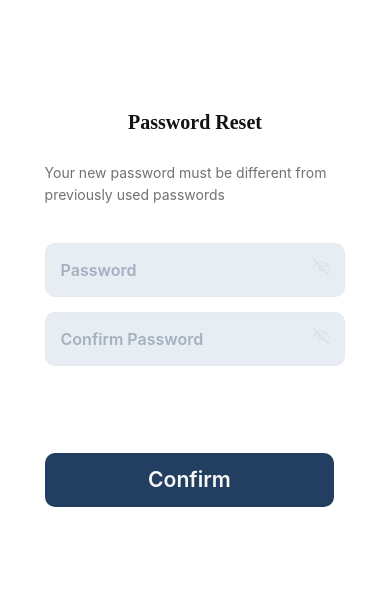
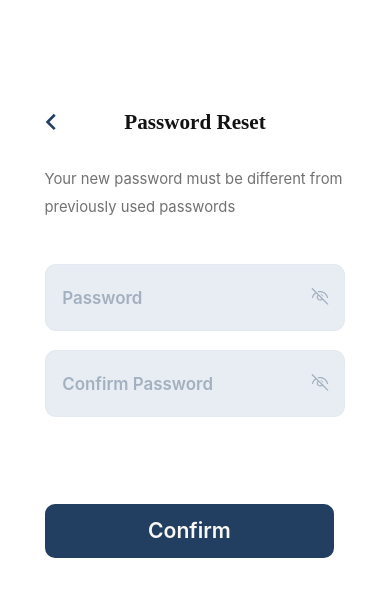
Before and after one commit to Sakthi1674/Kubyn, a React Native app: screen /PasswordReset in a window 390 px wide. Shown: the top 596 px of the page. Built offline with nearby package versions, Linux system fonts and the light colour scheme.

Commit message:
Third-commits

```diff
--- a/src/screens/createaccount/CreateAccount.tsx
+++ b/src/screens/createaccount/CreateAccount.tsx
@@ -320,7 +320,7 @@ const styles = StyleSheet.create({
     color: "#223F61",
     paddingHorizontal: scale(15),
   },
-  passwordContainer: { position: "relative", width: 290 },
+  passwordContainer: {width: 260 },
   inputBoxPassword: {
     width: scale(260),
     height: verticalScale(45),
@@ -328,14 +328,19 @@ const styles = StyleSheet.create({
     borderWidth: 1,
     borderColor: "#E3E9F1CC",
     backgroundColor: "#E3E9F1CC",
-    fontFamily: "Avenir LT Std",
+    fontFamily: "Avenir LT Std 65 Medium",
     fontWeight: "600",
     fontSize: moderateScale(16),
     lineHeight: verticalScale(20),
     color: "#223F61",
     paddingHorizontal: scale(15),
   },
-  eyeIcon: { position: "absolute", right: scale(15), top: verticalScale(15) },
+  eyeIcon: {
+    position: "absolute",
+    right: scale(15),
+    top: "50%",
+    transform: [{ translateY: -moderateScale(5) }], // adjusts nicely across devices
+  },
   termsErrorContainer: {
     width: scale(250),
     marginTop: verticalScale(15),
--- a/src/screens/forgetpassword/ForgetPasswordOtp.tsx
+++ b/src/screens/forgetpassword/ForgetPasswordOtp.tsx
@@ -135,76 +135,76 @@ const styles = StyleSheet.create({
   },
   backButton: {
     position: "absolute",
-        left: scale(0),
-        top: verticalScale(2),
+    left: scale(5),
+    top: verticalScale(5),
   },
   heading: {
     fontFamily: "Kollektif",
     fontWeight: "700",
-        fontSize: 20,
-        lineHeight: 20,
+    fontSize: moderateScale(20),
+    lineHeight: verticalScale(20),
     color: "#121212",
     textAlign: "center",
   },
   textContainer: {
-        marginTop: 10,
+    marginTop: verticalScale(10),
   },
   instructionText: {
-        fontFamily: "Avenir LT Std 45 Book", // or "AvenirLTStd-Book" if using a separate font file
-        fontWeight: "300",           // closest to 350
-        fontSize: 14,
-        lineHeight: 22,
+    fontFamily: "Avenir LT Std 45 Book",
+    fontWeight: "300",
+    fontSize: moderateScale(14),
+    lineHeight: verticalScale(22),
     letterSpacing: 0,
     color: "rgba(18, 18, 18, 0.6)",
   },
   emailText: {
     fontFamily: "Avenir LT Std 45 Book",
     fontWeight: "600",
-        fontSize: 16,
-        lineHeight: 25,
+    fontSize: moderateScale(16),
+    lineHeight: verticalScale(25),
     color: "#121212",
     opacity: 0.6,
-        marginTop: 4,
+    marginTop: verticalScale(4),
   },
   otpLabel: {
     fontFamily: "Avenir LT Std 65 Medium",
     fontWeight: "600",
-        fontSize: 20,
-        lineHeight: 31,
+    fontSize: moderateScale(20),
+    lineHeight: verticalScale(31),
     color: "#121212",
     textAlign: "left",
-        marginTop: 25,
+    marginTop: verticalScale(25),
   },
   otpContainer: {
     flexDirection: "row",
     justifyContent: "center",
-        gap: 19,
-        marginTop: 20,
+    gap: scale(19),
+    marginTop: verticalScale(20),
   },
   otpBox: {
-        width: 54,
-        height: 54,
-        borderRadius: 10,
-        borderBottomWidth: 1,
+    width: scale(54),
+    height: scale(54),
+    borderRadius: scale(10),
+    borderBottomWidth: scale(1),
     borderColor: "rgba(34,63,97,0.35)",
     backgroundColor: "#E3E9F1CC",
     textAlign: "center",
     fontFamily: "Avenir LT Std 65 Medium",
     fontWeight: "600",
-        fontSize: 24,
+    fontSize: moderateScale(24),
     color: "#223F61",
   },
   errorText: {
     fontFamily: "Avenir LT Std 55 Roman",
     fontWeight: "400",
-        fontSize: 12,
-        lineHeight: 19,
+    fontSize: moderateScale(12),
+    lineHeight: verticalScale(19),
     color: "#E74C3C",
     alignSelf: "flex-end",
-        marginTop: 6,
+    marginTop: verticalScale(6),
   },
   errorWrapper: {
-        height: verticalScale(20), // ⬅ keeps layout stable
+    height: verticalScale(20), // keeps layout stable
     justifyContent: "flex-end",
     alignItems: "flex-end",
     width: "95%",
@@ -219,16 +219,16 @@ const styles = StyleSheet.create({
   infoText: {
     fontFamily: "Avenir LT Std 45 Book",
     fontWeight: "300",
-        fontSize: 16,
-        lineHeight: 25,
+    fontSize: moderateScale(16),
+    lineHeight: verticalScale(25),
     letterSpacing: 0,
     color: "rgba(18, 18, 18, 0.59)",
   },
   resendText: {
     fontFamily: "Avenir LT Std 65 Medium",
     fontWeight: "600",
-        fontSize: 16,
-        lineHeight: 16,
+    fontSize: moderateScale(16),
+    lineHeight: verticalScale(16),
     letterSpacing: 0,
     color: "#223F61",
   },
--- a/src/screens/forgetpassword/PasswordReset.tsx
+++ b/src/screens/forgetpassword/PasswordReset.tsx
@@ -40,6 +40,7 @@ const PasswordReset: React.FC = () => {
                     onPress={() => navigation.goBack()}
                     style={styles.backButton}
                 >
+                     <BackWard width={scale(10)} height={verticalScale(16)} color="#223F61" />
                 </TouchableOpacity>
                 <Text style={styles.heading}>Password Reset</Text>
             </View>
@@ -127,19 +128,19 @@ const styles = StyleSheet.create({
   backButton: {
     position: "absolute",
     left: scale(0),
-    top: verticalScale(2)
+    top: verticalScale(0),
   },
   heading: {
     fontFamily: "Kollektif-Bold",
     fontWeight: "700",
-        fontSize: 20,
-        lineHeight: 20,
+    fontSize: moderateScale(20),
+    lineHeight: moderateScale(20),
     color: "#121212",
-        marginBottom: scale(27),
-        textAlign:"center",
+    marginBottom: verticalScale(27),
+    textAlign: "center",
   },
   errorWrapper: {
-        height: verticalScale(20), // ⬅ keeps layout stable
+    height: verticalScale(20), // keeps layout stable
     justifyContent: "flex-end",
     alignItems: "flex-end",
     width: "100%",
@@ -148,39 +149,49 @@ const styles = StyleSheet.create({
   instructionText: {
     fontFamily: "Avenir LT Std 45 Book",
     fontWeight: "400",
-        fontSize: 14,
-        lineHeight: 22,
+    fontSize: moderateScale(14),
+    lineHeight: verticalScale(22),
     letterSpacing: 0,
     color: "rgba(18, 18, 18, 0.6)",
     textAlign: "left",
-        marginBottom:scale(20),
+    marginBottom: verticalScale(20),
   },
-    passwordContainer: { position: "relative", width: "100%", marginTop: 15 },
+  passwordContainer: {
+    position: "relative",
+    width: "100%",
+    marginTop: verticalScale(15),
+  },
   inputBoxPassword: {
     width: "100%",
-        height: 54,
-        borderRadius: 10,
-        borderWidth: 1,
+    height: verticalScale(54),
+    borderRadius: scale(10),
+    borderWidth: scale(1),
     borderColor: "#E3E9F1CC",
     backgroundColor: "#E3E9F1CC",
     fontFamily: "Avenir LT Std 65 Medium",
     fontWeight: "600",
-        fontSize: 16,
-        lineHeight: 20,
+    fontSize: moderateScale(16),
+    lineHeight: verticalScale(20),
     color: "#223F61",
-        paddingHorizontal: 15,
+    paddingHorizontal: scale(15),
   },
-    eyeIcon: { position: "absolute", right: 15, top: 15, opacity: 0.23 },
+  eyeIcon: {
+    position: "absolute",
+    right: scale(15),
+    top: "50%",
+    transform: [{ translateY: -moderateScale(10) }], // adjusted for better alignment on all devices
+    justifyContent: "center",
+    alignItems: "center",
+  },
   errorText: {
     fontFamily: "Avenir LT Std",
     fontWeight: "400",
-        fontSize: 12,
-        lineHeight: 20,
+    fontSize: moderateScale(12),
+    lineHeight: verticalScale(20),
     color: "rgba(231, 76, 60, 0.35)",
-        marginTop: 6,
+    marginTop: verticalScale(6),
     textAlign: "right",
     width: "100%",
   },
 });
-
 export default PasswordReset;
--- a/src/screens/login/Login.tsx
+++ b/src/screens/login/Login.tsx
@@ -33,6 +33,7 @@ const Login: React.FC = () => {
   const [showPasswordError, setShowPasswordError] = useState(false);
   const [showRememberError, setShowRememberError] = useState(false);
   const [errorMessage, setErrorMessage] = useState("");
+  const [focusedField, setFocusedField] = useState<string | null>(null);
 
 
   const handleLogin = () => {
@@ -101,41 +102,63 @@ const Login: React.FC = () => {
       {/* Input Fields */}
       <View style={styles.inputContainer}>
         {/* Phone Number */}
+        {/* Phone Number */}
         <TextInput
           style={[
             styles.inputBox,
-                        showPhoneError && {
-                            borderColor: "rgba(231, 76, 60, 0.35)",
-                            backgroundColor: "#FBFDFF",   // <-- Add this
+            {
+              borderColor: showPhoneError
+                ? "rgba(231,76,60,0.35)"       // Error
+                : focusedField === "phone"
+                  ? "rgba(34,63,97,0.35)"        // Focus
+                  : "#E3E9F1CC",                 // Default
+              backgroundColor: showPhoneError
+                ? "#FBFDFF"                     // Error background
+                : "#E3E9F1CC",                  // Default
             },
           ]}
           placeholder="Phone Number"
           placeholderTextColor={
-                        showPhoneError ? "rgba(231, 76, 60, 0.35)" : "rgba(34, 63, 97, 0.35)"
+            showPhoneError ? "rgba(231,76,60,0.35)" : "rgba(34,63,97,0.35)"
           }
           keyboardType="number-pad"
           value={phone}
-                    onChangeText={handlePhoneChange}
+          onChangeText={(text) => {
+            handlePhoneChange(text);
+            if (showPhoneError && text.replace(/\s/g, "").length > 0) setShowPhoneError(false);
+          }}
+          onFocus={() => setFocusedField("phone")}
+          onBlur={() => setFocusedField(null)}
           maxLength={11}
         />
-
 
         {/* Password */}
         <View style={styles.passwordContainer}>
           <TextInput
             style={[
               styles.inputBoxPassword,
-                            showPasswordError && {
-                                borderColor: "rgba(231, 76, 60, 0.35)",
-                                backgroundColor: "#FBFDFF",  // <-- Add this
+              {
+                borderColor: showPasswordError
+                  ? "rgba(231,76,60,0.35)"      // Error
+                  : focusedField === "password"
+                    ? "rgba(34,63,97,0.35)"       // Focus
+                    : "#E3E9F1CC",                // Default
+                backgroundColor: showPasswordError
+                  ? "#FBFDFF"                    // Error background
+                  : "#E3E9F1CC",                 // Default/focus background
               },
             ]}
             placeholder="Password"
             placeholderTextColor={
-                            showPasswordError ? "rgba(231, 76, 60, 0.35)" : "rgba(34, 63, 97, 0.35)"
+              showPasswordError ? "rgba(231,76,60,0.35)" : "rgba(34,63,97,0.35)"
             }
             value={password}
-                        onChangeText={setPassword}
+            onChangeText={(text) => {
+              setPassword(text);
+              if (showPasswordError && text.length > 0) setShowPasswordError(false);
+            }}
+            onFocus={() => setFocusedField("password")}
+            onBlur={() => setFocusedField(null)}
             secureTextEntry={!showPassword}
           />
           <TouchableOpacity
@@ -143,7 +166,7 @@ const Login: React.FC = () => {
             onPress={() => setShowPassword(!showPassword)}
           >
             <EyeIcon
-                            color={showPasswordError ? "rgba(231, 76, 60, 0.35)" : "#223F61"}
+              color={showPasswordError ? "rgba(231,76,60,0.35)" : "#223F61"}
               opacity={0.35}
             />
           </TouchableOpacity>
@@ -232,7 +255,7 @@ const styles = StyleSheet.create({
 
   backButton: {
     position: "absolute",
-    left: scale(0),
+    left: scale(8),
     top: verticalScale(8)
 
   },
@@ -289,7 +312,8 @@ const styles = StyleSheet.create({
   eyeIcon: {
     position: "absolute",
     right: scale(15),
-    top: verticalScale(20),
+    top: "50%",
+    transform: [{ translateY: -moderateScale(5) }], // adjusts nicely across devices
   },
 
   termsErrorContainer: {
@@ -353,7 +377,7 @@ const styles = StyleSheet.create({
     flexDirection: "row",
     alignItems: "center",
     justifyContent: "center",
-    marginTop: verticalScale(45),
+    marginTop: verticalScale(60),
     gap: scale(10),
   },
 
@@ -377,7 +401,7 @@ const styles = StyleSheet.create({
     flexDirection: "row",
     justifyContent: "center",
     gap: scale(20),
-    marginTop: verticalScale(20),
+    marginTop: verticalScale(15),
   },
 
   socialBox: {
@@ -400,15 +424,15 @@ const styles = StyleSheet.create({
     fontSize: moderateScale(14),
     color: "#121212",
     opacity: 0.44,
-    marginTop:scale(20),
+    marginTop:scale(10),
   },
 
   signUpText: {
     fontFamily: "Avenir LT Std 65 Medium",
     fontWeight: "600",
-    fontSize: moderateScale(16),
+    fontSize: moderateScale(18),
     color: "#223F61",
-     marginTop:scale(19),
+    marginTop:scale(7),
   },
 });
 
```
Lines whose indentation alone changed are shown as unchanged.
